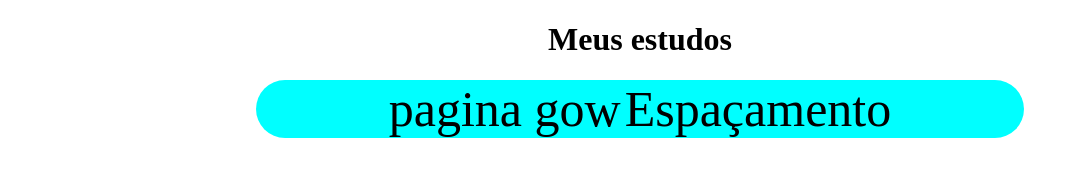
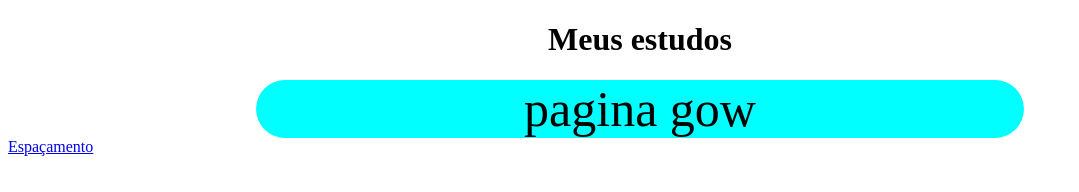
Before and after one commit to soaresvn/senai, a plain HTML site: page index.html in a window 1280 px wide. Shown: the whole page, without its empty margins (0-1079 px from the left). Drawn offline with Linux system fonts and the light colour scheme.

Commit message:
separei os botões

```diff
--- a/index.html
+++ b/index.html
@@ -10,6 +10,8 @@
     <h1>Meus estudos</h1>
     <div class="bottom">
         <a href="god/index.html">pagina gow</a>
+    </div>
+    <div class="bottom2">
         <a href="espacamento/index.html">Espaçamento</a>
     </div>
 </body>
```
